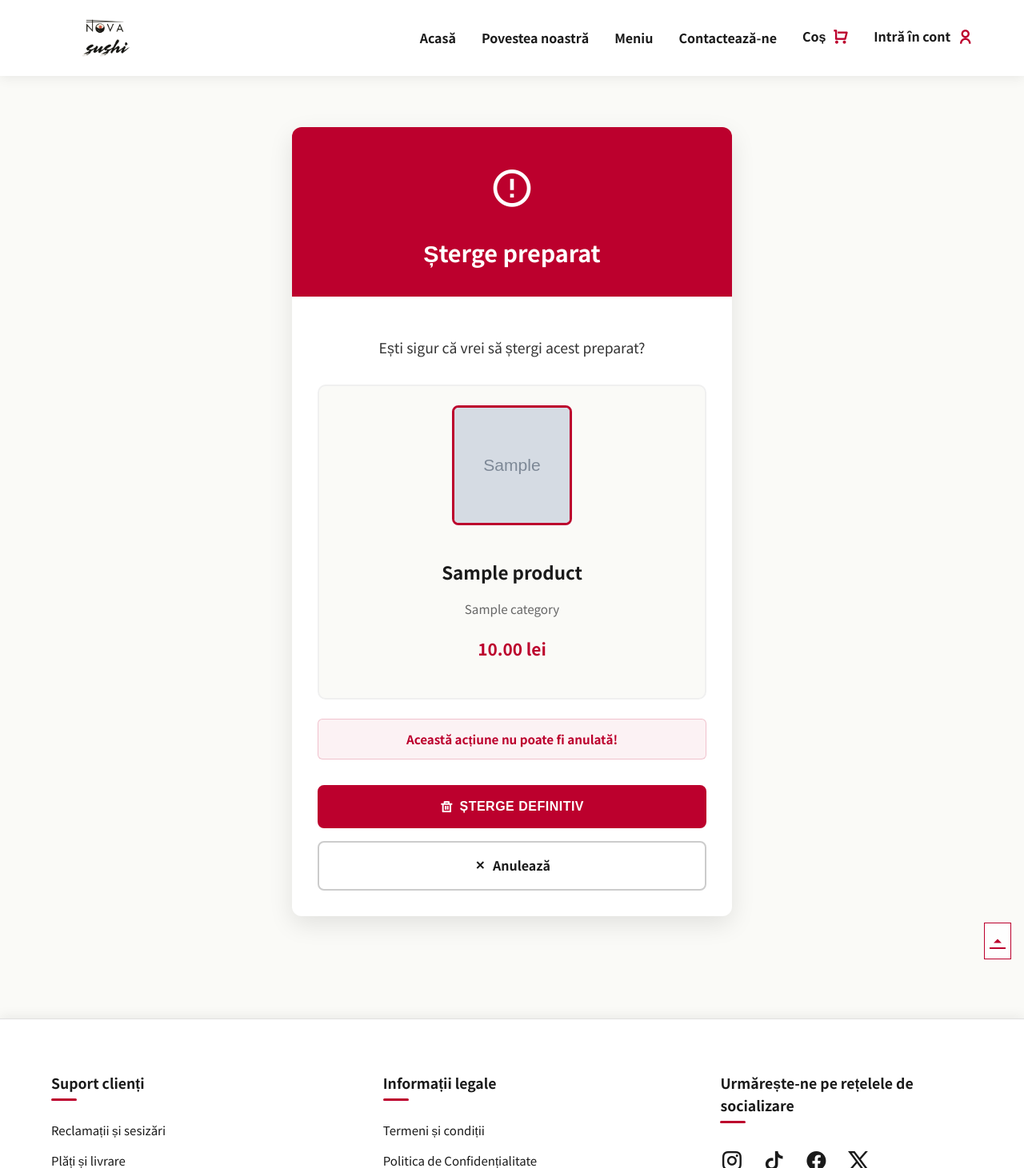
After one commit to AndreiIliescu/sda-final-project, a Django app: page /sterge-preparat/1/ in a window 1280 px wide. The commit adds this page. Shown: the top 1461 px of the page at 80% size. Run offline with Django 5.2, Linux system fonts and the light colour scheme; tables that the repository leaves empty hold one stand-in row (values such as "Sample post"); grey boxes marked "Sample" are stand-in pictures; some libraries are stand-ins or nearby versions; some web fonts are replaced.

Commit message:
Added functionalities for add to favorite and add to cart buttons, styling, and updated the adding, editing, and deleting dishes functionalities if user is staff or admin.

```diff
--- a/core_app/urls.py
+++ b/core_app/urls.py
@@ -36,6 +36,14 @@ urlpatterns = [
     path("profil/", views.user_profile_page, name="profile"),
     path("editeaza-profil/<int:pk>/", views.ProfileEditView.as_view(), name="edit_profile"),
 
+    path("adauga-preparat/", views.ProductCreateView.as_view(), name="add_dish"),
+    path("editeaza-preparat/<int:pk>/", views.ProductUpdateView.as_view(), name="edit_dish"),
+    path("sterge-preparat/<int:pk>/", views.ProductDeleteView.as_view(), name="delete_dish"),
+
+    path("favorite/<int:product_id>/", views.add_to_favorites, name="add_favorite"),
+    path("adauga-in-cos/<int:product_id>/", views.add_to_cart, name="add_to_cart"),
+    path("cos/", views.cart_page, name="cart"),
+
     path("reclamatii/", views.complaints_and_notifcations_page, name="complaints"),
     path("plati-si-livrare/", views.payments_and_delivery_page, name="payments"),
     path("valori-nutritionale/", views.allergen_and_nutritional_values_page, name="allergens"),
--- a/restaurant_app/templates/base.html
+++ b/restaurant_app/templates/base.html
@@ -75,7 +75,7 @@
                     </li>
 
                     <li class="cart-nav-item">
-                        <a href="#">Coș <i class="ri-shopping-cart-line"></i></a>
+                        <a href="{% url 'cart' %}">Coș <i class="ri-shopping-cart-line"></i></a>
                     </li>
 
                     {% if user.is_authenticated %}
--- /dev/null
+++ b/restaurant_app/templates/delete_dish.html
@@ -0,0 +1,40 @@
+{% extends "base.html" %}
+{% load static %}
+
+{% block content %}
+    <section class="delete-container">
+        <div class="delete-wrapper">
+            <div class="delete-header">
+                <i class="ri-error-warning-line"></i>
+                <h1>Șterge preparat</h1>
+            </div>
+
+            <div class="delete-content">
+                <p class="delete-question">Ești sigur că vrei să ștergi acest preparat?</p>
+
+                <div class="dish-preview">
+                    {% if object.image %}
+                        <img src="{{ object.image.url }}" alt="{{ object.name }}" class="dish-preview-img">
+                    {% endif %}
+                    <h2 class="dish-preview-name">{{ object.name }}</h2>
+                    <p class="dish-preview-category">{{ object.category.name }}</p>
+                    <p class="dish-preview-price">{{ object.price }} lei</p>
+                </div>
+
+                <p class="delete-warning">Această acțiune nu poate fi anulată!</p>
+
+                <form method="post" class="delete-form">
+                    {% csrf_token %}
+                    <div class="delete-actions">
+                        <button type="submit" class="btn-delete">
+                            <i class="ri-delete-bin-line"></i> Șterge definitiv
+                        </button>
+                        <a href="{% url 'menu' %}" class="btn-cancel">
+                            <i class="ri-close-line"></i> Anulează
+                        </a>
+                    </div>
+                </form>
+            </div>
+        </div>
+    </section>
+{% endblock %}
--- /dev/null
+++ b/restaurant_app/templates/finish_order.html
@@ -0,0 +1,6 @@
+{% extends "base.html" %}
+
+{% block content %}
+    <section>
+    </section>
+{% endblock %}
--- a/restaurant_app/views.py
+++ b/restaurant_app/views.py
@@ -5,10 +5,10 @@ from django.contrib.auth.decorators import login_required
 from django.contrib.auth.views import LoginView
 from django.core.mail import send_mail
 from django.db.models import Prefetch
-from django.shortcuts import render, redirect
+from django.shortcuts import get_object_or_404, render, redirect
 from django.urls import reverse_lazy
 from django.views.generic import CreateView, UpdateView, DeleteView
-from restaurant_app.forms import ContactForm, RegisterProfileForm, ReservationForm
+from restaurant_app.forms import ContactForm, ProductForm, RegisterProfileForm, ReservationForm
 from restaurant_app.models import Category, Product, Profile, Reservation
 
 
@@ -202,3 +202,70 @@ class ProfileEditView(UpdateView):
 
     def get_object(self, queryset=None):
         return self.request.user.profile
+
+
+class ProductCreateView(CreateView):
+    model = Product
+    form_class = ProductForm
+    template_name = "add_dish.html"
+    success_url = reverse_lazy("profile")
+
+
+class ProductUpdateView(UpdateView):
+    model = Product
+    form_class = ProductForm
+    template_name = "add_dish.html"
+    success_url = reverse_lazy("menu")
+
+
+class ProductDeleteView(DeleteView):
+    model = Product
+    template_name = "delete_dish.html"
+    success_url = reverse_lazy("menu")
+
+
+@login_required
+def add_to_favorites(request, product_id):
+    if request.method == "POST":
+        product = get_object_or_404(Product, pk=product_id)
+        profile = request.user.profile
+
+        if product in profile.favorites.all():
+            profile.favorites.remove(product)
+        else:
+            profile.favorites.add(product)
+
+    return redirect("menu")
+
+
+def add_to_cart(request, product_id):
+    if request.method == "POST":
+        product = get_object_or_404(Product, pk=product_id)
+        cart = request.session.get("cart", {})
+
+        if str(product_id) in cart:
+            cart[str(product_id)]["quantity"] += 1
+        else:
+            cart[str(product_id)] = {
+                "name": product.name,
+                "price": float(product.price),
+                "image": product.image.url if product.image else "",
+                "quantity": 1,
+            }
+
+        request.session["cart"] = cart
+        request.session.modified = True
+
+    return redirect("menu")
+
+
+def cart_page(request):
+    cart = request.session.get("cart", {})
+    total = 0
+
+    for item in cart.values():
+        total += item["price"] * item["quantity"]
+
+    context = {"cart": cart, "total": total,}
+
+    return render(request, "cart.html", context)
--- a/static/css/style.css
+++ b/static/css/style.css
@@ -1639,6 +1697,181 @@ body {
   text-decoration: underline;
 }
 
+/* =============== DELETE DISH PAGE =============== */
+.delete-container {
+  display: flex;
+  justify-content: center;
+  align-items: center;
+  padding: 4rem 20px;
+  min-height: 60vh;
+}
+
+.delete-wrapper {
+  width: 100%;
+  max-width: 550px;
+  background: #fff;
+  border-radius: 12px;
+  box-shadow: 0 10px 30px rgba(0, 0, 0, 0.1);
+  overflow: hidden;
+}
+
+.delete-header {
+  background: #bc002d;
+  padding: 2rem;
+  text-align: center;
+  color: #fff;
+}
+
+.delete-header i {
+  font-size: 3.5rem;
+  margin-bottom: 0.8rem;
+  display: block;
+}
+
+.delete-header h1 {
+  margin: 0;
+  font-size: 1.8rem;
+}
+
+.delete-content {
+  padding: 2rem;
+}
+
+.delete-question {
+  text-align: center;
+  font-size: 1.1rem;
+  color: #333;
+  margin-bottom: 2rem;
+  font-weight: 500;
+}
+
+.dish-preview {
+  background: #fafaf7;
+  border-radius: 10px;
+  padding: 1.5rem;
+  text-align: center;
+  margin-bottom: 1.5rem;
+  border: 2px solid #f0f0f0;
+}
+
+.dish-preview-img {
+  width: 150px;
+  height: 150px;
+  object-fit: cover;
+  border-radius: 8px;
+  margin-bottom: 1rem;
+  border: 3px solid #bc002d;
+}
+
+.dish-preview-name {
+  font-size: 1.4rem;
+  margin-bottom: 0.5rem;
+  color: #1a1a1a;
+}
+
+.dish-preview-category {
+  color: #666;
+  font-size: 0.95rem;
+  margin-bottom: 0.8rem;
+}
+
+.dish-preview-price {
+  color: #bc002d;
+  font-weight: 700;
+  font-size: 1.3rem;
+}
+
+.delete-warning {
+  text-align: center;
+  color: #bc002d;
+  font-weight: 600;
+  font-size: 0.95rem;
+  margin-bottom: 2rem;
+  padding: 0.8rem;
+  background: rgba(188, 0, 45, 0.05);
+  border-radius: 6px;
+  border: 1px solid rgba(188, 0, 45, 0.2);
+}
+
+.delete-form {
+  margin: 0;
+}
+
+.delete-actions {
+  display: flex;
+  gap: 1rem;
+  flex-direction: column;
+}
+
+.btn-delete {
+  width: 100%;
+  padding: 1rem;
+  background: #bc002d;
+  color: #fff;
+  border: 2px solid #bc002d;
+  border-radius: 8px;
+  font-weight: 700;
+  font-size: 1rem;
+  cursor: pointer;
+  display: flex;
+  align-items: center;
+  justify-content: center;
+  gap: 0.5rem;
+  transition: all 0.3s ease;
+  text-transform: uppercase;
+  letter-spacing: 0.5px;
+}
+
+.btn-delete:hover {
+  background: #900022;
+  border-color: #900022;
+  transform: translateY(-2px);
+  box-shadow: 0 6px 15px rgba(188, 0, 45, 0.3);
+}
+
+.btn-cancel {
+  width: 100%;
+  padding: 1rem;
+  background: transparent;
+  color: #1a1a1a;
+  border: 2px solid #ccc;
+  border-radius: 8px;
+  font-weight: 600;
+  font-size: 1rem;
+  text-decoration: none;
+  display: flex;
+  align-items: center;
+  justify-content: center;
+  gap: 0.5rem;
+  transition: all 0.3s ease;
+  box-sizing: border-box;
+}
+
+.btn-cancel:hover {
+  background: #f0f0f0;
+  border-color: #999;
+  transform: translateY(-2px);
+}
+
+@media (max-width: 600px) {
+  .delete-container {
+    padding: 2rem 15px;
+  }
+
+  .delete-wrapper {
+    max-width: 100%;
+  }
+
+  .delete-content {
+    padding: 1.5rem;
+  }
+
+  .dish-preview-img {
+    width: 120px;
+    height: 120px;
+  }
+}
+
 /* =============== SCROLL UP =============== */
 .scrollup {
   position: fixed;
```
Also changed, not shown: other parts of static/css/style.css (+58 -0 lines), restaurant_app/forms.py (+57 -1 lines), restaurant_app/templates/add_dish.html (added, +51 -0 lines), restaurant_app/templates/cart.html (added, +28 -0 lines), restaurant_app/templates/edit_profile.html (+0 -10 lines), restaurant_app/templates/menu.html (+29 -11 lines), restaurant_app/templates/reservation.html (+10 -6 lines), restaurant_app/templates/user_profile.html (+16 -18 lines).
